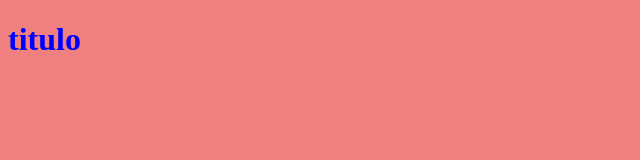
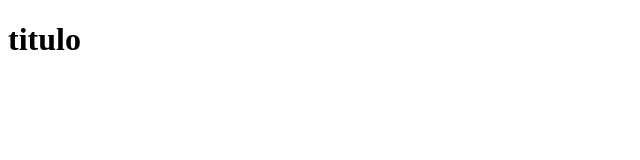
Before and after one commit to lionel-prats/integral-de-prueba, a plain HTML site: page index.html in a window 1280 px wide. Shown: the whole page, without its empty margins (0-640 px from the left). Drawn offline with Linux system fonts and the light colour scheme.

Commit message:
reverti los ultimos cambios de develop

```diff
--- a/index.html
+++ b/index.html
@@ -4,7 +4,6 @@
     <meta charset="UTF-8">
     <meta name="viewport" content="width=device-width, initial-scale=1.0">
     <title>Document</title>
-    <link rel="stylesheet" href="style.css">
 </head>
 <body>
     <h1>titulo</h1>
--- a/style.css
+++ /dev/null
@@ -1,4 +0,0 @@
-body {
-    background-color: lightcoral;
-    color: blue;
-}
```
